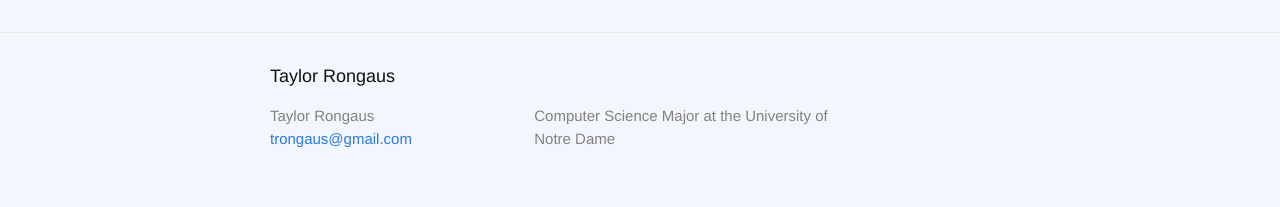
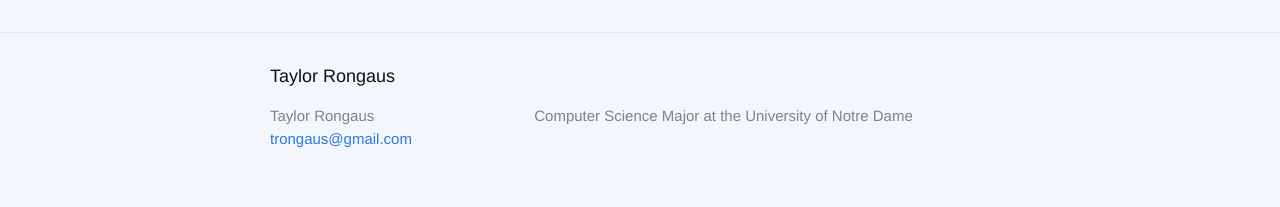
Before and after one commit to trongaus/trongaus.github.io, a Jekyll site: the page built from about.md, in a window 1280 px wide. Shown: the part 1641-1848 px from the top of the page. Built offline with Jekyll 4.4.1, drawn with Linux system fonts in a browser that asks for light colours.

Commit message:
editing footer

```diff
--- a/_includes/footer.html
+++ b/_includes/footer.html
@@ -12,7 +12,7 @@
         </ul>
       </div>
 
-      <div class="footer-col footer-col-3">
+      <div class="footer-col footer-col-8">
         <p>{{ site.description }}</p>
       </div>
     </div>
```
